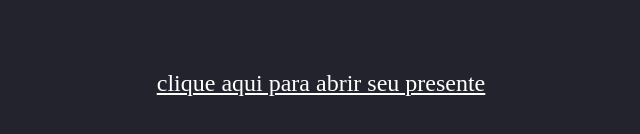
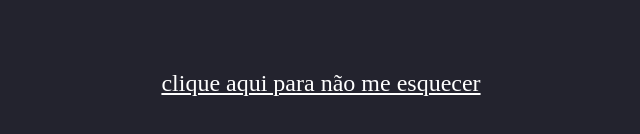
Before and after one commit to euclidescunha7/kkkkk, a plain HTML site: page index.html in a window 1280 px wide. Shown: the part 530-664 px from the top of the page, 319-959 px from the left. Drawn offline with Linux system fonts and the light colour scheme.

Commit message:
Update index.html

```diff
--- a/index.html
+++ b/index.html
@@ -11,7 +11,7 @@
     <header>
         <nav>
             <h1 class="logo">PEQUENA LEMBRANÇA</h1>
-            <a href="./FOTO.jpg">clique aqui para abrir seu presente</a>
+            <a href="./FOTO.jpg">clique aqui para não me esquecer</a>
 
         </nav>
     </header>
```
